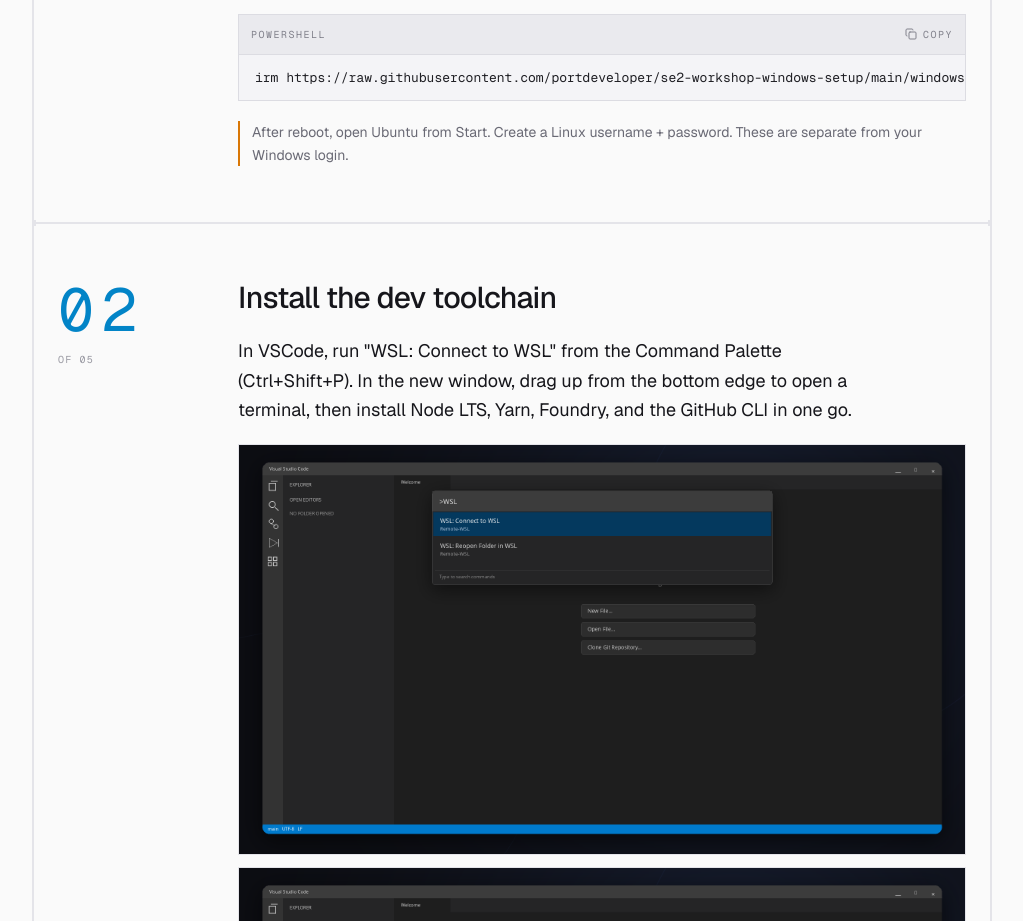
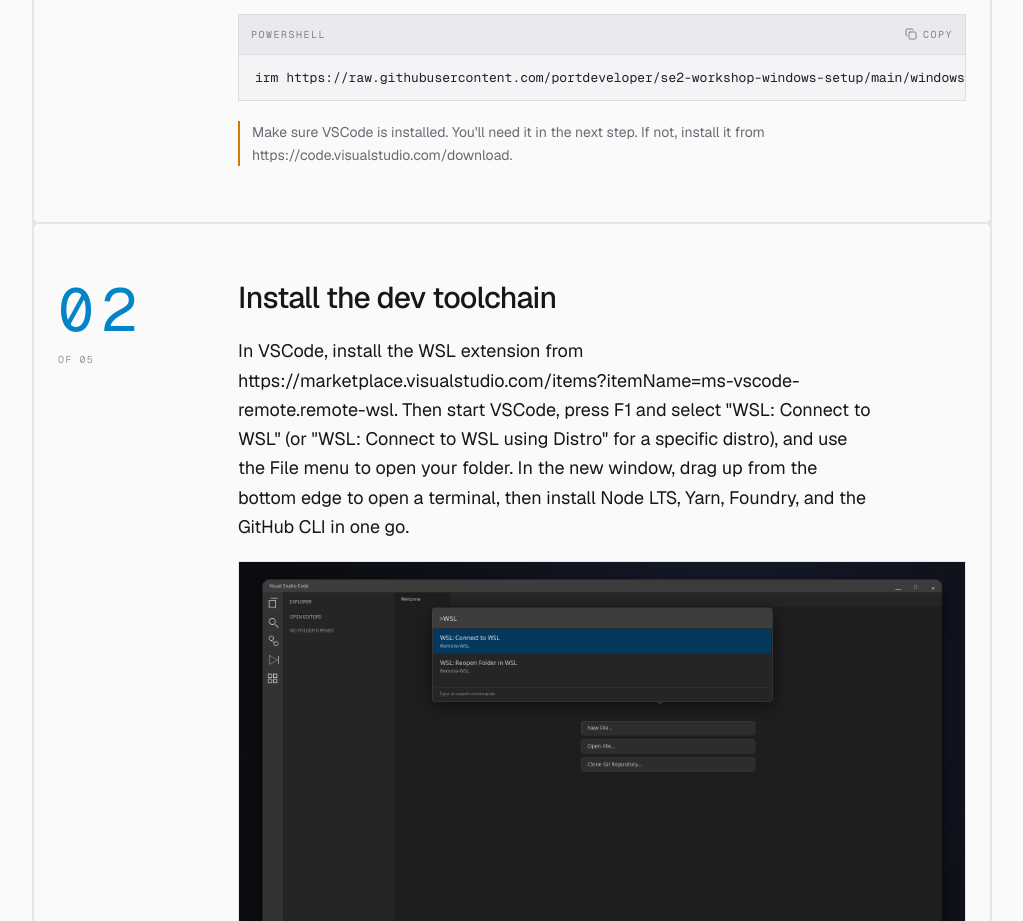
Before and after one commit to portdeveloper/setup-devnads-com, a Next.js app: page /en in a window 1280 px wide. Shown: the part 1240-2161 px from the top of the page, without its empty margins (128-1151 px from the left). Built offline with nearby package versions, Linux system fonts and the light colour scheme.

Commit message:
Point step 1 at VSCode install and step 2 at the WSL extension
The reboot/Ubuntu note assumed the user already had the tooling. Step 2
also referenced "WSL: Connect to WSL" as if it were always present, but
that command only appears once the WSL extension is installed.

```diff
--- a/src/i18n/dictionaries/en.ts
+++ b/src/i18n/dictionaries/en.ts
@@ -145,7 +145,7 @@ export const en: Dictionary = {
         code: `irm ${RAW_BASE}/windows-bootstrap.ps1 | iex`,
         lang: "powershell",
         note:
-          "After reboot, open Ubuntu from Start. Create a Linux username + password. These are separate from your Windows login.",
+          "Make sure VSCode is installed. You'll need it in the next step. If not, install it from https://code.visualstudio.com/download.",
         screenshots: [
           {
             src: "/screenshots/win-01-powershell-admin.png",
@@ -157,7 +157,7 @@ export const en: Dictionary = {
         num: "02",
         title: "Install the dev toolchain",
         body:
-          "In VSCode, run \"WSL: Connect to WSL\" from the Command Palette (Ctrl+Shift+P). In the new window, drag up from the bottom edge to open a terminal, then install Node LTS, Yarn, Foundry, and the GitHub CLI in one go.",
+          "In VSCode, install the WSL extension from https://marketplace.visualstudio.com/items?itemName=ms-vscode-remote.remote-wsl. Then start VSCode, press F1 and select \"WSL: Connect to WSL\" (or \"WSL: Connect to WSL using Distro\" for a specific distro), and use the File menu to open your folder. In the new window, drag up from the bottom edge to open a terminal, then install Node LTS, Yarn, Foundry, and the GitHub CLI in one go.",
         screenshots: [
           {
             src: "/screenshots/win-02a-command-palette.png",
--- a/src/i18n/dictionaries/tr.ts
+++ b/src/i18n/dictionaries/tr.ts
@@ -144,7 +144,7 @@ export const tr: Dictionary = {
         code: `irm ${RAW_BASE}/windows-bootstrap.ps1 | iex`,
         lang: "powershell",
         note:
-          "Yeniden başlattıktan sonra Başlat'tan Ubuntu'yu aç. Linux kullanıcı adı + şifre oluştur. Bunlar Windows girişinden ayrıdır.",
+          "VSCode'un kurulu olduğundan emin ol. Bir sonraki adımda ihtiyacın olacak. Kurulu değilse buradan kur: https://code.visualstudio.com/download.",
         screenshots: [
           {
             src: "/screenshots/win-01-powershell-admin.png",
@@ -156,7 +156,7 @@ export const tr: Dictionary = {
         num: "02",
         title: "Geliştirme toolchain'ini kur",
         body:
-          "VSCode'da Komut Paleti'nden (Ctrl+Shift+P) \"WSL: Connect to WSL\" çalıştır. Açılan pencerede alt kenardan yukarı sürükleyerek terminal aç, sonra Node LTS, Yarn, Foundry ve GitHub CLI'yi tek seferde kur.",
+          "VSCode'da WSL eklentisini buradan kur: https://marketplace.visualstudio.com/items?itemName=ms-vscode-remote.remote-wsl. Sonra VSCode'u başlat, F1'e bas ve \"WSL: Connect to WSL\" seç (veya belirli bir dağıtım için \"WSL: Connect to WSL using Distro\"), ardından File menüsünden klasörünü aç. Açılan pencerede alt kenardan yukarı sürükleyerek terminal aç, sonra Node LTS, Yarn, Foundry ve GitHub CLI'yi tek seferde kur.",
         code: `bash -c "$(curl -fsSL ${RAW_BASE}/wsl-bootstrap.sh)"`,
         note:
           "Bittikten sonra VSCode terminalini kapatıp yeniden aç, böylece PATH yeni araçları görür.",
```
